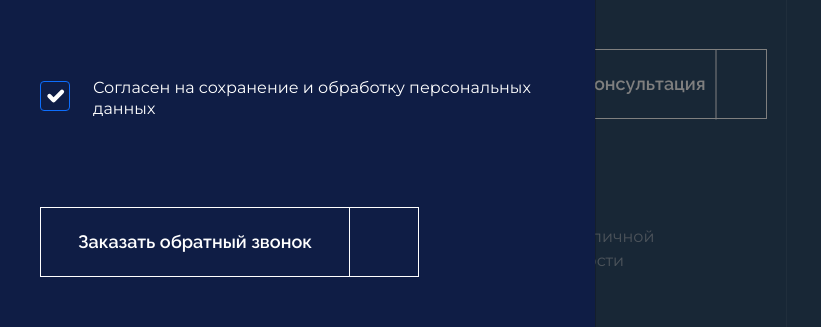
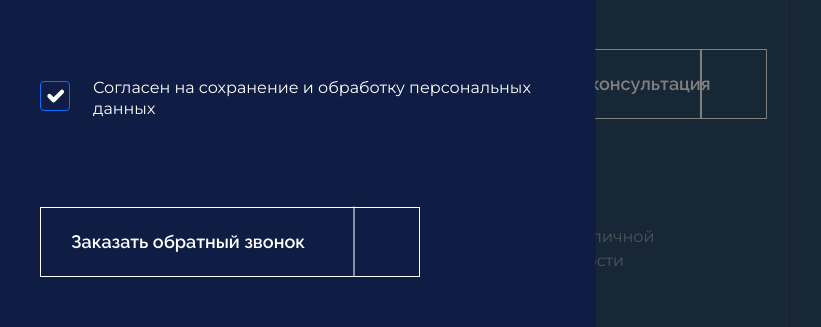
Before and after one commit to EgorForAll/alex.shevstsov-front, a website built with webpack: page src/template.html in a window 1280 px wide. Both pictures are taken after a click on the button "Записаться на консультацию". Shown: the part 451-778 px from the top of the page, 16-837 px from the left. Built offline with nearby package versions, Linux system fonts and the light colour scheme; files whose address does not match are found by name.

Commit message:
styles ref

```diff
--- a/src/styles/blocks/landing.scss
+++ b/src/styles/blocks/landing.scss
@@ -105,8 +105,18 @@
 }
 
 .landing__book-button {
+  position: relative;
+  grid-area: 4 / 1 / 5 / 2;
   width: 94%;
   height: 70px;
+  display: flex;
+  align-items: center;
+  padding-left: 20px;
+  @include raleway(600);
+  color: $color-blue;
+  text-decoration: none;
+  font-size: 18px;
+  line-height: 22px;
   background-color: #fff;
   border: 1px solid #fff;
   @include transition(background-color, 0.3s);
@@ -120,46 +130,18 @@
   }
 
   @media (max-width: $desktop-width) {
+    grid-area: 6 / 1 / 7 / 2;
     width: 170%;
     height: 30px;
+    font-size: 10px;
     background-image: url('~assets/arrow-small.svg');
   }
-}
 
-.landing__free-button {
-  @extend .landing__book-button;
-  background-color: transparent;
-  @include transition(border, 0.3s);
-  background-image: url('~assets/arrow-white.svg');
-  @media (max-width: $desktop-width) {
-    background-image: url('~assets/arrow-small-white.svg');
-  }
-  &:hover {
-    background-color: transparent;
-    border: 1px solid $hover-color;
-  }
-}
-
-.landing__link {
-  position: relative;
-  display: flex;
-  align-items: center;
-  margin-left: 15px;
-  width: 100%;
-  height: 100%;
-  @include raleway(600);
-  color: $color-blue;
-  text-decoration: none;
-  font-size: 18px;
-  line-height: 22px;
-  @media (max-width: $desktop-width) {
-    font-size: 10px;
-  }
   &::before {
     position: absolute;
     content: '';
     width: 70px;
-    height: 1px;
+    height: 2px;
     rotate: 90deg;
     top: 34;
     right: 30px;
@@ -167,26 +149,28 @@
 
     @media (max-width: $desktop-width) {
       width: 30px;
+      right: 15px;
     }
   }
 }
 
-.first-link {
-  grid-area: 4 / 1 / 5 / 2;
-  @media (max-width: $desktop-width) {
-    grid-area: 6 / 1 / 7 / 2;
-  }
-}
-
-.second-link {
+.landing__free-button {
   grid-area: 4 / 2 / 5 / 3;
+  @extend .landing__book-button;
+  background-color: transparent;
+  @include transition(border, 0.3s);
+  color: #fff;
+  background-image: url('~assets/arrow-white.svg');
   @media (max-width: $desktop-width) {
     grid-area: 7 / 1 / 8 / 2;
     margin-top: 10px;
+    background-image: url('~assets/arrow-small-white.svg');
   }
-}
-.link-free {
-  color: #fff;
+  &:hover {
+    background-color: transparent;
+    border: 1px solid $hover-color;
+  }
+
   &::before {
     background-color: #fff;
   }
--- a/src/styles/blocks/offcanvas.scss
+++ b/src/styles/blocks/offcanvas.scss
@@ -117,7 +117,10 @@
 
 .form-submit {
   position: relative;
-  width: 310px;
+  display: flex;
+  align-items: center;
+  padding-left: 30px;
+  width: 380px;
   height: 70px;
   border: 1px solid #fff;
   @include raleway(600);
@@ -126,9 +129,10 @@
   color: #fff;
 
   @media (max-width: $desktop-width) {
-    width: 206px;
+    width: 250px;
     height: 50px;
     font-size: 14px;
+    padding-left: 15px;
     line-height: 17px;
     transform: translateY(-2px);
   }
@@ -137,22 +141,23 @@
     position: absolute;
     content: '';
     width: 70px;
-    height: 70px;
-    top: -1px;
-    right: -70px;
-    border: 1px solid #fff;
+    height: 1px;
+    top: 33px;
+    right: 30px;
+    background-color: #fff;
+    rotate: 90deg;
 
     @media (max-width: $desktop-width) {
-      width: 46px;
-      height: 50px;
-      right: -46px;
+      right: 15px;
+      width: 50px;
+      top: 24px;
     }
   }
 
   &::after {
     position: absolute;
     bottom: 10px;
-    right: -60px;
+    right: 10px;
     width: 25px;
     height: 25px;
     content: '';
@@ -164,7 +169,7 @@
       width: 13px;
       height: 13px;
       bottom: 6px;
-      right: -39px;
+      right: 6px;
       background-image: url('~assets/vector.svg');
     }
   }
--- a/src/template.html
+++ b/src/template.html
@@ -14,11 +14,13 @@
   <body>
     <header class="header">
       <div class="header__container">
+        <!-- сетка для наложения серых полос -->
         <div class="header__grid">
           <div class="grid-column"></div>
           <div class="grid-column"></div>
           <div class="grid-column"></div>
         </div>
+        <!-- элемента хэдера -->
         <svg class="header__logo">
           <use xlink:href="#logo"></use>
         </svg>
@@ -73,11 +75,13 @@
     <main>
       <section class="landing">
         <div class="landing__container">
+          <!-- сетка для наложения серых полос -->
           <div class="landing__layout-grid">
             <div class="grid-column"></div>
             <div class="grid-column"></div>
             <div class="grid-column"></div>
           </div>
+          <!-- сетка для расположения элементов -->
           <div class="grid-content">
             <h1 class="landing__title">Создаю условия для вашего успеха</h1>
             <div class="landing__subtitle" id="subtitle">
@@ -85,9 +89,8 @@
               становится реальностью, ваш успех зависит от ваших действий
             </div>
             <div class="man"></div>
-            <div class="landing__book-button first-link">
             <button
-                class="landing__link"
+              class="landing__book-button"
               id="first-link"
               type="button"
               data-bs-toggle="offcanvas"
@@ -96,10 +99,8 @@
             >
               Записаться на консультацию
             </button>
-            </div>
-            <div class="landing__free-button second-link">
             <button
-                class="landing__link link-free"
+              class="landing__free-button"
               id="second-link"
               type="button"
               data-bs-toggle="offcanvas"
@@ -108,7 +109,6 @@
             >
               Бесплатная консультация
             </button>
-            </div>
             <div class="landing-stats tech">
               <h3>130+</h3>
               <span id="tech"
@@ -125,6 +125,7 @@
             </div>
           </div>
         </div>
+        <!-- форма заявки, вне холста -->
         <div
           class="offcanvas offcanvas-start offcanvas-landing"
           tabindex="-1"
@@ -169,6 +170,7 @@
         </div>
       </section>
     </main>
+    <!-- SVG спрайт -->
     <svg style="display: none">
       <symbol width="170" height="34" viewBox="0 0 170 34" fill="none" id="logo">
         <path
```
Lines whose indentation alone changed are shown as unchanged.
